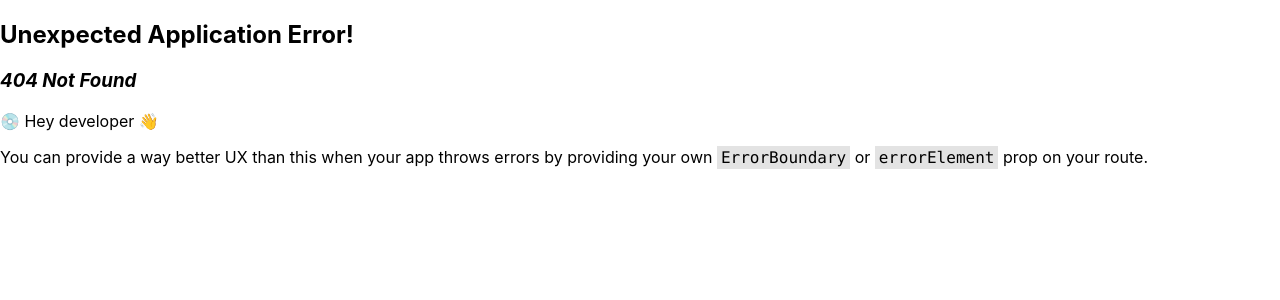
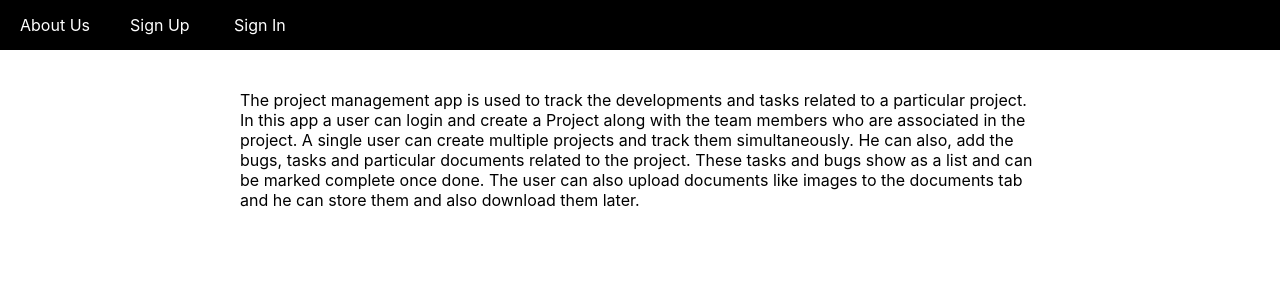
Before and after one commit to sowmya-kv-au51/projectmanagement, a React (Create React App) app: page /about-us in a window 1280 px wide. Before the commit this address had no page. Shown: the top 300 px of the page. Built offline with nearby package versions, Linux system fonts and the light colour scheme.

Commit message:
Final changes

```diff
--- /dev/null
+++ b/src/AboutUs.js
@@ -0,0 +1,39 @@
+import { useEffect } from 'react';
+import './App.css';
+import { useNavigate } from 'react-router-dom';
+import Link from "@mui/material/Link";
+
+export default function AboutUs(props){
+    let navigate = useNavigate()
+
+    useEffect(() => {
+        if(localStorage.getItem("token")) {
+            navigate("/home")
+        }
+    })
+
+    return(
+
+        <div>
+          {!localStorage.getItem("token") && <div style={{display: "flex", justifyContent: "flex-start", alignItems: "center", width: "100%", height: "50px", backgroundColor: "black"}}>
+            <div>
+                <Link style={{color: "white", margin: "0px 20px", textDecoration: "none", cursor: "pointer"}} href="/about-us">About Us </Link>
+                </div>
+                <div>
+                <Link style={{color: "white", margin: "0px 20px", textDecoration: "none", cursor: "pointer"}} href="/sign-up">Sign Up </Link>
+                <Link style={{color: "white", margin: "0px 20px", textDecoration: "none", cursor: "pointer"}} href="/">Sign In </Link>
+                </div>
+            </div>
+            }
+            <div className="about-us-page">
+               The project management app is used to track the developments and tasks related to a particular project.
+               In this app a user can login and create a Project along with the team members who are associated in the project.
+               A single user can create multiple projects and track them simultaneously. He can also, add the bugs, tasks and particular documents related to the project.
+               These tasks and bugs show as a list and can be marked complete once done. The user can also upload documents like images to the documents tab and he can store them and also download them later.
+            </div>
+        </div>
+
+    )
+
+
+}
--- a/src/App.css
+++ b/src/App.css
@@ -1,5 +1,11 @@
 .App {
   text-align: center;
+}
+
+.about-us-page {
+  width: 800px;
+  margin: 40px auto;
+  text-align: left;
 }
 
 .App-logo {
--- a/src/screens/SignIn/SignIn.js
+++ b/src/screens/SignIn/SignIn.js
@@ -12,6 +12,7 @@ import {useNavigate} from 'react-router-dom';
 
 
 export default function SignIn() {
+
   const handleSubmit = async(event) => {
     event.preventDefault();
     const data = new FormData(event.currentTarget);
@@ -73,6 +74,19 @@ export default function SignIn() {
 
 
   return (
+    <div>
+      {!localStorage.getItem("token") && <div style={{display: "flex", justifyContent: "flex-start", alignItems: "center", width: "100%", height: "50px", backgroundColor: "black"}}>
+        <div>
+          <Link style={{color: "white", margin: "0px 20px", textDecoration: "none", cursor: "pointer"}} href="/about-us">About Us </Link>
+        </div>
+        <div>
+          <Link style={{color: "white", margin: "0px 20px", textDecoration: "none", cursor: "pointer"}} href="/sign-up">Sign Up </Link>
+          <Link style={{color: "white", margin: "0px 20px", textDecoration: "none", cursor: "pointer"}} href="/">Sign In </Link>
+        </div>
+      </div>}
+
+
+
     <Container component="main" maxWidth="sm">
       <Box
         sx={{
@@ -111,10 +125,10 @@ export default function SignIn() {
             id="password"
             autoComplete="current-password"
           />
-          <FormControlLabel
+          {/* <FormControlLabel
             control={<Checkbox value="remember" color="primary" />}
             label="Remember me"
-          />
+          /> */}
           <Button
             type="submit"
             fullWidth
@@ -138,5 +152,6 @@ export default function SignIn() {
         </Box>
       </Box>
     </Container>
+    </div>
   );
 }
--- a/src/screens/SignUp/Signup.js
+++ b/src/screens/SignUp/Signup.js
@@ -9,7 +9,6 @@ import Typography from "@mui/material/Typography";
 import Container from "@mui/material/Container";
 import { useEffect,useState } from 'react';
 import {useNavigate} from 'react-router-dom';
-
 
 export default function SignUp() {
 const handleSubmit = async(event) => {
@@ -71,7 +70,23 @@ const handleSubmit = async(event) => {
 
 
   return (
+
+    <div>
+
+      {!localStorage.getItem("token") && <div style={{display: "flex", justifyContent: "flex-start", alignItems: "center", width: "100%", height: "50px", backgroundColor: "black"}}>
+        <div>
+          <Link style={{color: "white", margin: "0px 20px", textDecoration: "none", cursor: "pointer"}} href="/about-us">About Us </Link>
+        </div>
+        <div>
+          <Link style={{color: "white", margin: "0px 20px", textDecoration: "none", cursor: "pointer"}} href="/sign-up">Sign Up </Link>
+          <Link style={{color: "white", margin: "0px 20px", textDecoration: "none", cursor: "pointer"}} href="/">Sign In </Link>
+        </div>
+      </div>}
+
+
     <Container component="main" maxWidth="sm">
+
+
       <Box
         sx={{
           boxShadow: 3,
@@ -152,5 +167,6 @@ const handleSubmit = async(event) => {
         </Box>
       </Box>
     </Container>
+    </div>
   );
 }
```
Also changed, not shown: src/App.js (+6 -1 lines).
